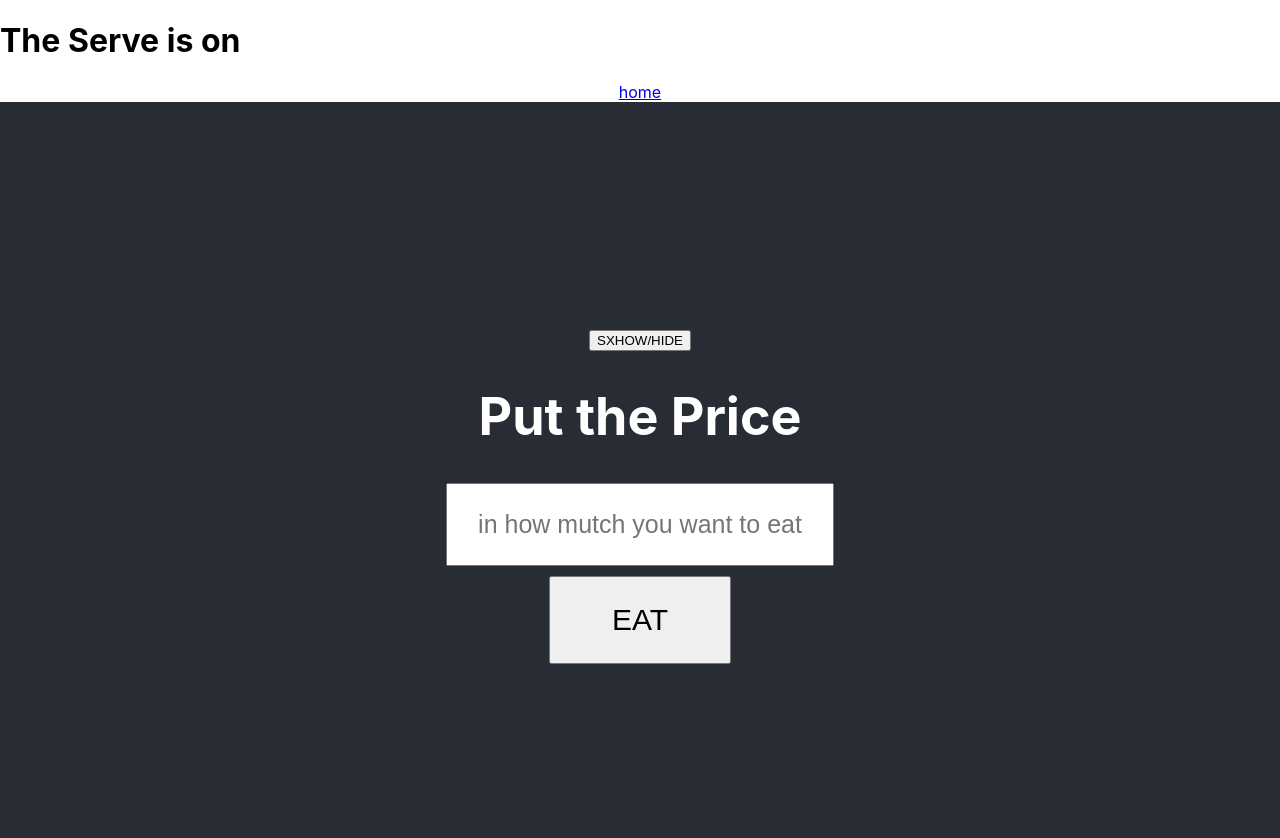
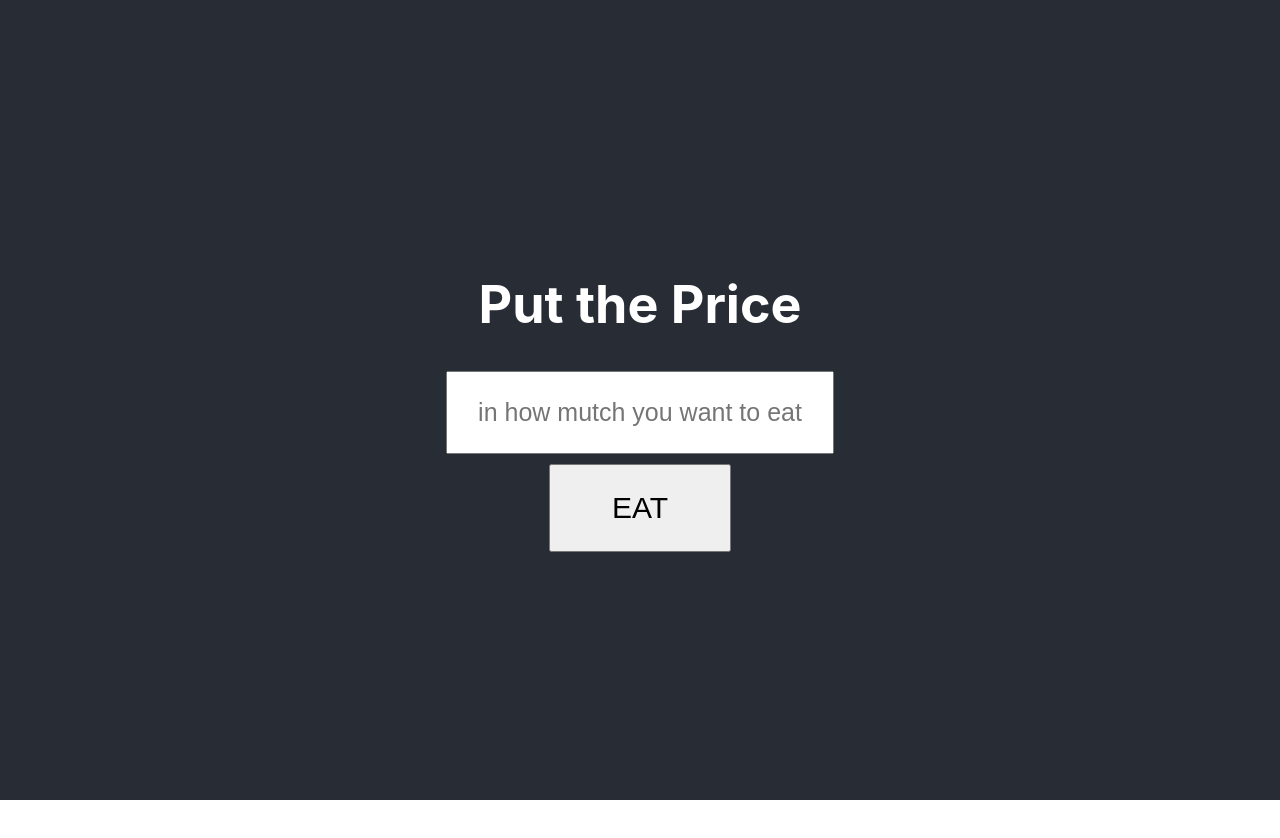
Before and after one commit to ninjas-code/Tafran, a React (Create React App) app: page / in a window 1280 px wide. Shown: the top 838 px of the page. After the commit the page ends 800 px from the top, so only its background shows below. Built offline with nearby package versions, Linux system fonts and the light colour scheme.

Commit message:
ReFactorTheComponents

```diff
--- a/public/index.html
+++ b/public/index.html
@@ -22,7 +22,7 @@
     <title>React App</title>
   </head>
   <body>
-    <h1>The Serve is on</h1>
+
     <noscript>You need to enable JavaScript to run this app.</noscript>
     <div id="root"></div>
     <!--
--- a/src/App.jsx
+++ b/src/App.jsx
@@ -1,5 +1,5 @@
 import React from 'react';
-import ReactDOM from 'react-dom'
+// import ReactDOM from 'react-dom'
 
 import './App.css';
 import { BrowserRouter , Route } from 'react-router-dom';
--- a/src/components/Nav.jsx
+++ b/src/components/Nav.jsx
@@ -8,7 +8,7 @@ const Navgation =() =>{
         {/* <NavLink to="/login">login as admin</NavLink> <br></br>
        <NavLink to="/meals">show meals</NavLink><br></br>
        <NavLink to="/resturant">Shwo Resturants</NavLink><br></br> */}
-       <NavLink to="/">home</NavLink>
+       {/* <NavLink to="/">home</NavLink>  */}
        </div>
 
 
--- a/src/components/food.jsx
+++ b/src/components/food.jsx
@@ -49,12 +49,19 @@ class Food extends React.Component{
     <div className="App">
 
     <header className="App-header">
-      <button>SXHOW/HIDE</button>
+      {/* <button>SXHOW/HIDE</button> */}
 
       <form method="POST">
       <h1 className="title">Put the Price</h1>
-      <input className="Input" placeholder="in how mutch you want to eat" value= {this.state.Price} onChange={this.handelPriceChange.bind(this)} name="price"/>
-      <button className="button" onClick={this.sendPriceToServer.bind(this)} >EAT</button>
+
+      <input className="Input"
+      placeholder="in how mutch you want to eat"
+      value= {this.state.Price}
+      onChange={this.handelPriceChange.bind(this)}
+      name="price"/>
+
+      <button className="button"
+      onClick={this.sendPriceToServer.bind(this)} >EAT</button>
       </form>
     </header>
 
```
